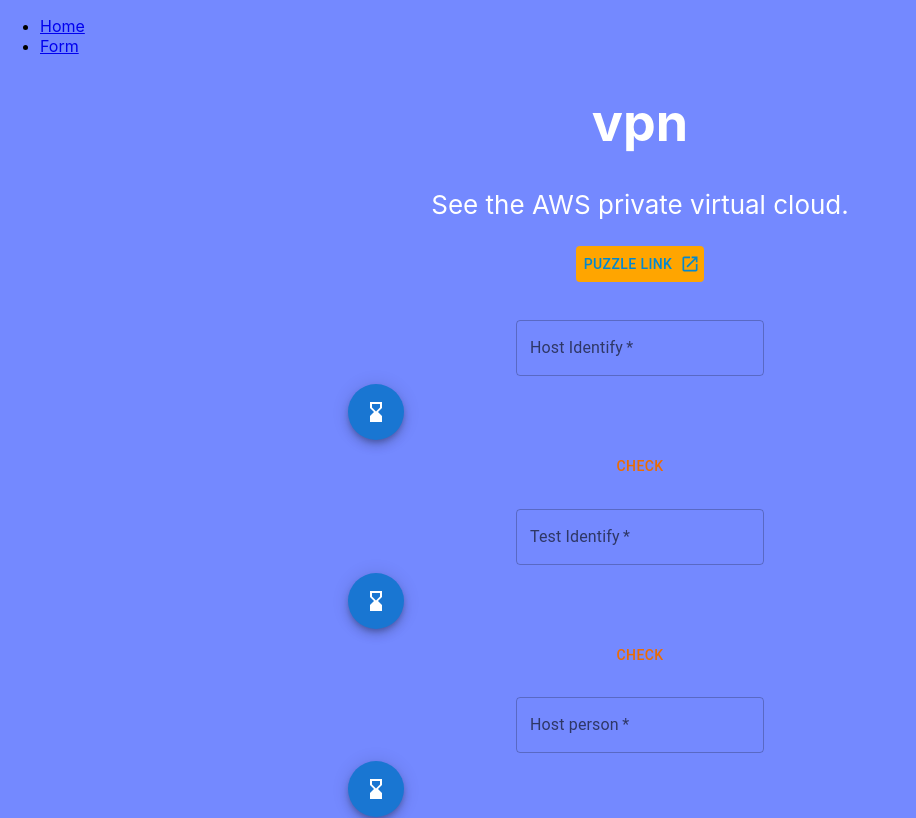
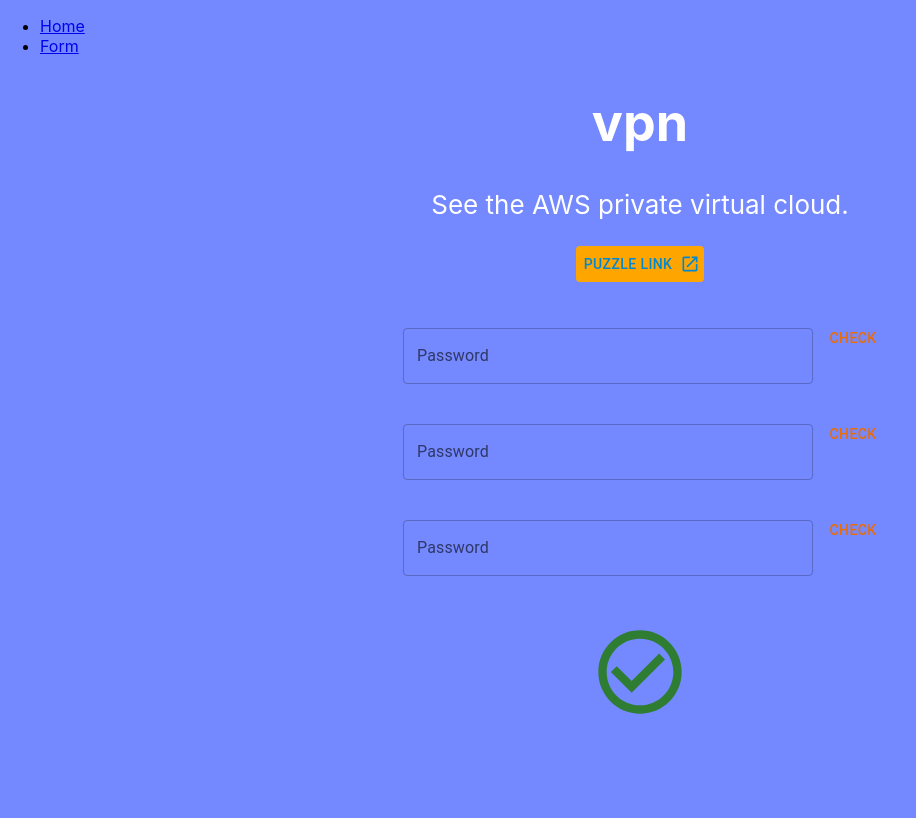
Before and after one commit to b2simms/valentinesday, a React (Create React App) app in the folder web/: page /form in a window 1280 px wide. Shown: the top 818 px of the page, without its empty margins (0-916 px from the left). Built offline with nearby package versions, Linux system fonts and the light colour scheme.

Commit message:
Adding answer field component

```diff
--- /dev/null
+++ b/web/src/Pages/AnswerField.js
@@ -0,0 +1,82 @@
+import * as React from 'react';
+import CircularProgress from '@mui/material/CircularProgress';
+import OutlinedInput from '@mui/material/OutlinedInput';
+import InputLabel from '@mui/material/InputLabel';
+import { green, red } from '@mui/material/colors';
+import Avatar from '@mui/material/Avatar';
+import InputAdornment from '@mui/material/InputAdornment';
+import FormControl from '@mui/material/FormControl';
+
+import CheckIcon from '@mui/icons-material/Check';
+import CloseIcon from '@mui/icons-material/Close';
+
+export default function AnswerField() {
+    const [showLoading, setShowLoading] = React.useState(false);
+    const [loading, setLoading] = React.useState(false);
+    const [isLoaded, setIsLoaded] = React.useState(false);
+    const [success, setSuccess] = React.useState(false);
+    const timer = React.useRef(-1);
+
+    const buttonSx = {
+        ...(success && {
+            bgcolor: green[500]
+        }),
+        ...(!success && {
+            bgcolor: red[500]
+        })
+    };
+
+    React.useEffect(() => {
+        return () => {
+            clearTimeout(timer.current);
+        };
+    }, []);
+
+    const handleTextChange = (e) => {
+        clearTimeout(timer.current);
+        setLoading(true);
+        setIsLoaded(false);
+        setShowLoading(false);
+        if (e.target && e.target.value && e.target.value.length > 0) {
+            setShowLoading(true);
+        }
+        timer.current = window.setTimeout(() => {
+            console.log(e.target.value);
+            setSuccess(e.target.value === 'test');
+            setLoading(false);
+            setIsLoaded(true);
+        }, 2000);
+    };
+
+    const id = `inputlabel_${Math.random(10000)}`;
+
+    return (
+        <FormControl sx={{ m: 1, width: '25ch' }} variant="outlined">
+            <InputLabel htmlFor={id}>Password</InputLabel>
+            <OutlinedInput
+                id={id}
+                required
+                label='Password'
+                defaultValue=''
+                onChange={(e) => handleTextChange(e)}
+                placeholder='item.value'
+                endAdornment={
+                    <InputAdornment position="end">
+                        {showLoading ?
+                            <div>
+                                {loading ? <CircularProgress size={32} /> : ``}
+                                {isLoaded ? <Avatar
+                                    aria-label="save"
+                                    color="primary"
+                                    size='small'
+                                    sx={buttonSx}
+                                >
+                                    {success ? <CheckIcon /> : <CloseIcon />}
+                                </Avatar> : ``}
+                            </div> : ``}
+                    </InputAdornment>
+                }
+            />
+        </FormControl>
+    );
+}
--- a/web/src/Pages/AnswerForm.js
+++ b/web/src/Pages/AnswerForm.js
@@ -1,11 +1,11 @@
 import './AnswerForm.css';
 import React, { useState, useEffect } from 'react';
-import { Button, Link, TextField } from '@mui/material';
+import { Button, Link } from '@mui/material';
 import CheckCircleOutlineIcon from '@mui/icons-material/CheckCircleOutline';
 import OpenInNewIcon from '@mui/icons-material/OpenInNew';
 // import HighlightOffIcon from '@mui/icons-material/HighlightOff';
 import FuzzySet from 'fuzzyset.js';
-import CircularIntegration from './CircleIntegration';
+import AnswerField from './AnswerField';
 
 function AnswerForm() {
 
@@ -61,6 +61,14 @@ function AnswerForm() {
     setAnswers(answers);
   };
 
+  const handleClickShowPassword = () => {
+    console.log('handleClickShowPassword');
+  }
+
+  const handleMouseDownPassword = () => {
+    console.log('handleMouseDownPassword');
+  }
+
 
   const renderInputs = pNodes => {
   }
@@ -77,14 +85,25 @@ function AnswerForm() {
       <div className='Answers'>
         {item && item.answers && item.answers.map((item, index) =>
           <div className='spacer' key={item.label + '_' + index}>
-            <TextField
+            {/* <TextField
               required
               label={item.label}
               defaultValue=''
               onChange={(e) => handleChange(e, item.label + '_' + index)}
               placeholder={item.value}
-            />
-            <CircularIntegration></CircularIntegration>
+              endAdornment={
+                <InputAdornment position="end">
+                  <IconButton
+                    aria-label="toggle password visibility"
+                    onClick={handleClickShowPassword}
+                    onMouseDown={handleMouseDownPassword}
+                  >
+                    {showPassword ? <VisibilityOff /> : <Visibility />}
+                  </IconButton>
+                </InputAdornment>
+              }
+            /> */}
+            <AnswerField></AnswerField>
             <Button color="warning" onClick={() => checkAnswer(item.value, item.label + '_' + index)}>Check</Button>
           </div>
         )}
--- a/web/src/Pages/CircleIntegration.js
+++ /dev/null
@@ -1,66 +0,0 @@
-import * as React from 'react';
-import Box from '@mui/material/Box';
-import CircularProgress from '@mui/material/CircularProgress';
-import { green, grey } from '@mui/material/colors';
-import Fab from '@mui/material/Fab';
-import CheckIcon from '@mui/icons-material/Check';
-import HourglassBottomIcon from '@mui/icons-material/HourglassBottom';
-
-export default function CircularIntegration() {
-    const [loading, setLoading] = React.useState(false);
-    const [success, setSuccess] = React.useState(false);
-    const timer = React.useRef(-1);
-
-    const buttonSx = {
-        ...(success && {
-            bgcolor: green[500],
-            '&:hover': {
-                bgcolor: green[700],
-            },
-        }),
-    };
-
-    React.useEffect(() => {
-        return () => {
-            clearTimeout(timer.current);
-        };
-    }, []);
-
-    const handleButtonClick = () => {
-        if (!loading) {
-            setSuccess(false);
-            setLoading(true);
-            timer.current = window.setTimeout(() => {
-                setSuccess(true);
-                setLoading(false);
-            }, 2000);
-        }
-    };
-
-    return (
-        <Box sx={{ display: 'flex', alignItems: 'center' }}>
-            <Box sx={{ m: 1, position: 'relative' }}>
-                <Fab
-                    aria-label="save"
-                    color="primary"
-                    sx={buttonSx}
-                    onClick={handleButtonClick}
-                >
-                    {success ? <CheckIcon /> : <HourglassBottomIcon />}
-                </Fab>
-                {loading && (
-                    <CircularProgress
-                        size={68}
-                        sx={{
-                            color: grey[500],
-                            position: 'absolute',
-                            top: -6,
-                            left: -6,
-                            zIndex: 1,
-                        }}
-                    />
-                )}
-            </Box>
-        </Box>
-    );
-}
```
